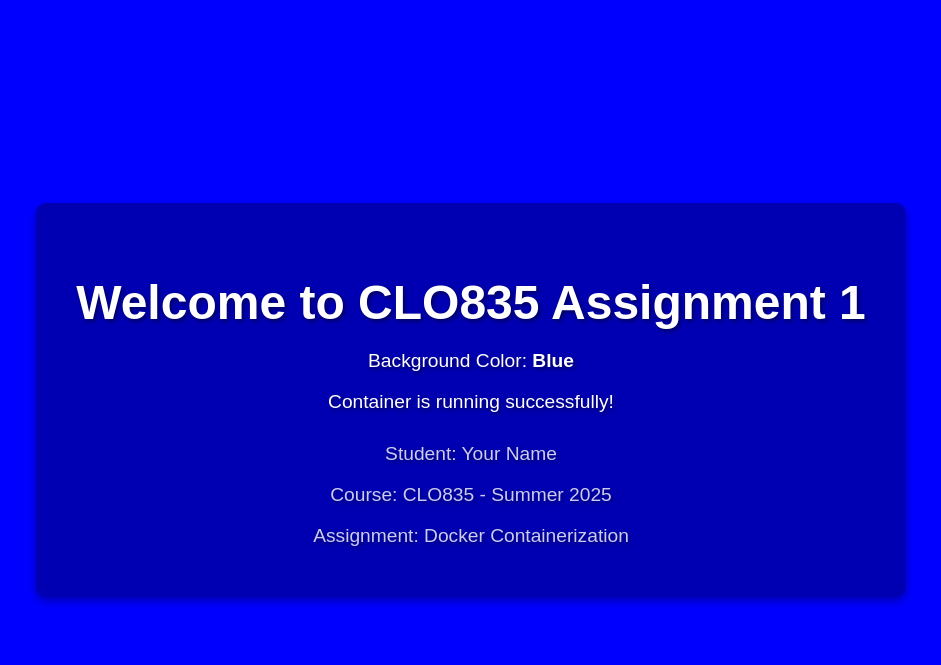
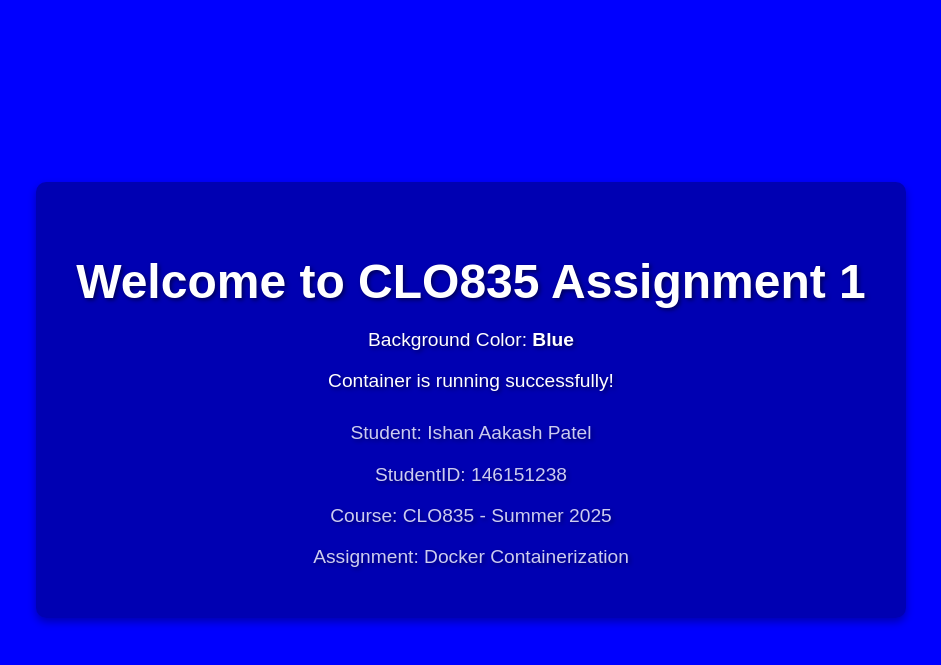
Before and after one commit to ishan2491/clo835_summer_assignment1, a Flask app: page / in a window 1280 px wide. Shown: the top 665 px of the page, without its empty margins (169-1110 px from the left). Run offline with Flask 3, Linux system fonts and the light colour scheme.

Commit message:
Trigger image rebuild

```diff
--- a/app/templates/index.html
+++ b/app/templates/index.html
@@ -44,7 +44,8 @@
         <p>Background Color: <strong>{{ background_color|title }}</strong></p>
         <p>Container is running successfully!</p>
         <div class="info">
-            <p>Student: Your Name</p>
+            <p>Student: Ishan Aakash Patel</p>
+            <p>StudentID: 146151238</p>
             <p>Course: CLO835 - Summer 2025</p>
             <p>Assignment: Docker Containerization</p>
         </div>
```
Also changed, not shown: 1 other file.
